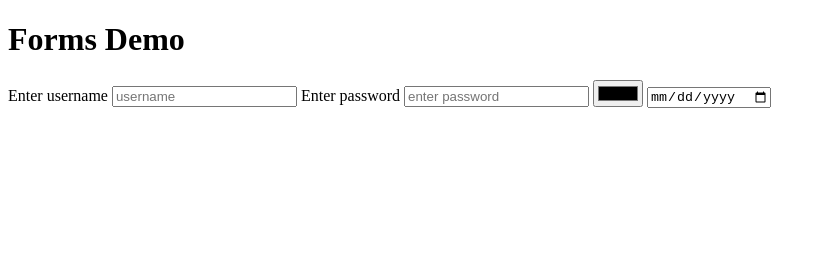
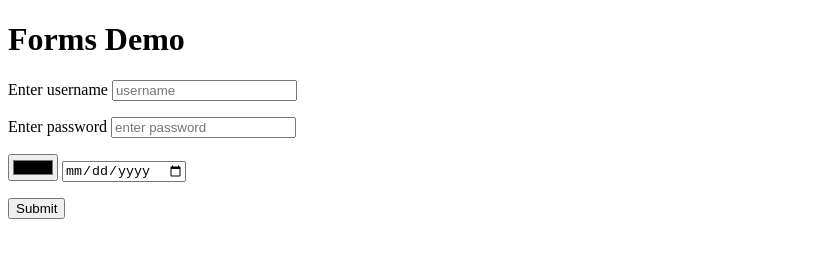
Before and after one commit to DessyZeal/Udemy-Fullstack, a plain HTML site: page section5/forms.html in a window 1280 px wide. Shown: the whole page, without its empty margins (0-826 px from the left). Drawn offline with Linux system fonts and the light colour scheme.

Commit message:
my section 5

```diff
--- a/section5/forms.html
+++ b/section5/forms.html
@@ -9,12 +9,19 @@
     <h1>Forms Demo</h1>
     <form action="www.sweet.com"></form>
     <form action="">
+        <p>
             <label for="username">Enter username</label>
             <input type="text" placeholder="username" id="username">
+        </p>
+        <p>
             <label for="password">Enter password</label>
             <input type="password" placeholder="enter password" id="password">
+        </p>
+        <p>
             <input type="color">
             <input type="date">
+        </p>
+        <button type="button">Submit</button>
     </form>
 </body>
 </html>
```
Lines whose indentation alone changed are shown as unchanged.
